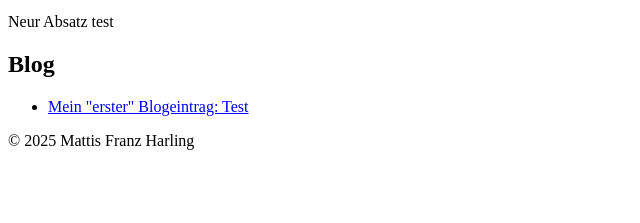
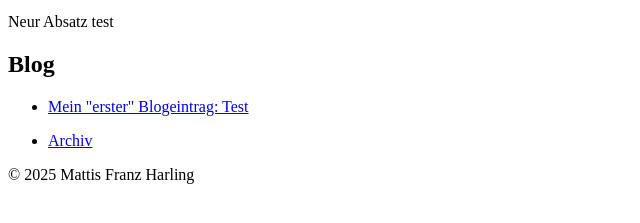
Before and after one commit to piquer05/piquer05.github.io, a plain HTML site: page index.html in a window 1280 px wide. Shown: the part 101-324 px from the top of the page, without its empty margins (0-640 px from the left). Drawn offline with Linux system fonts and the light colour scheme.

Commit message:
Archive korrekt vernküpfen

```diff
--- a/index.html
+++ b/index.html
@@ -15,6 +15,11 @@
             <a href="blog/Aller-Anfang_blog_09052025.html">Mein "erster" Blogeintrag: Test</a>
         </li>
     </ul>
+    <ul>
+        <li>
+            <a href="blog/archive.html">Archiv</a>
+        </li>
+    </ul>
 </section>
  <footer>
         <p>&copy; 2025 Mattis Franz Harling</p>
```
Also changed, not shown: blog/archive.html (+1 -1 lines).
